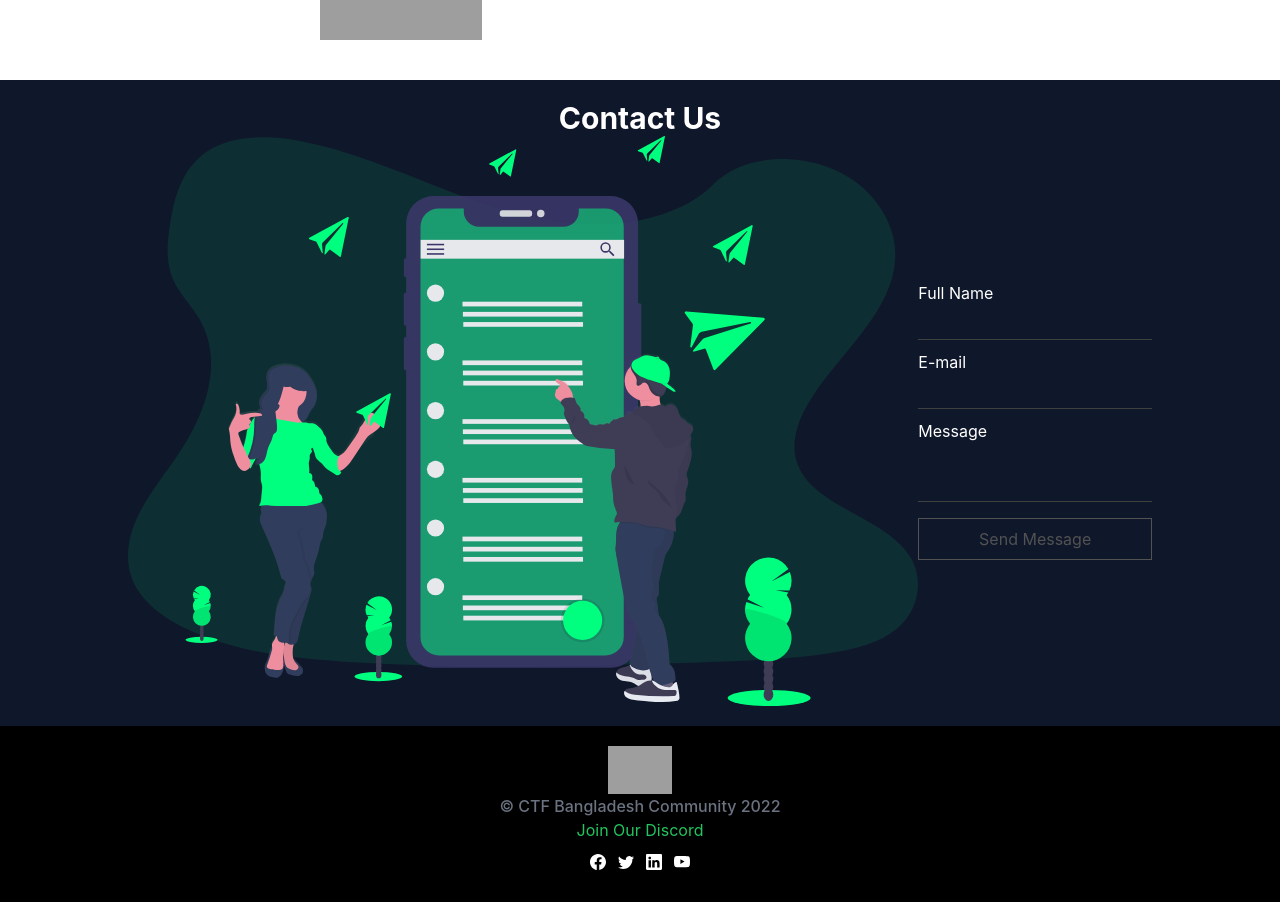
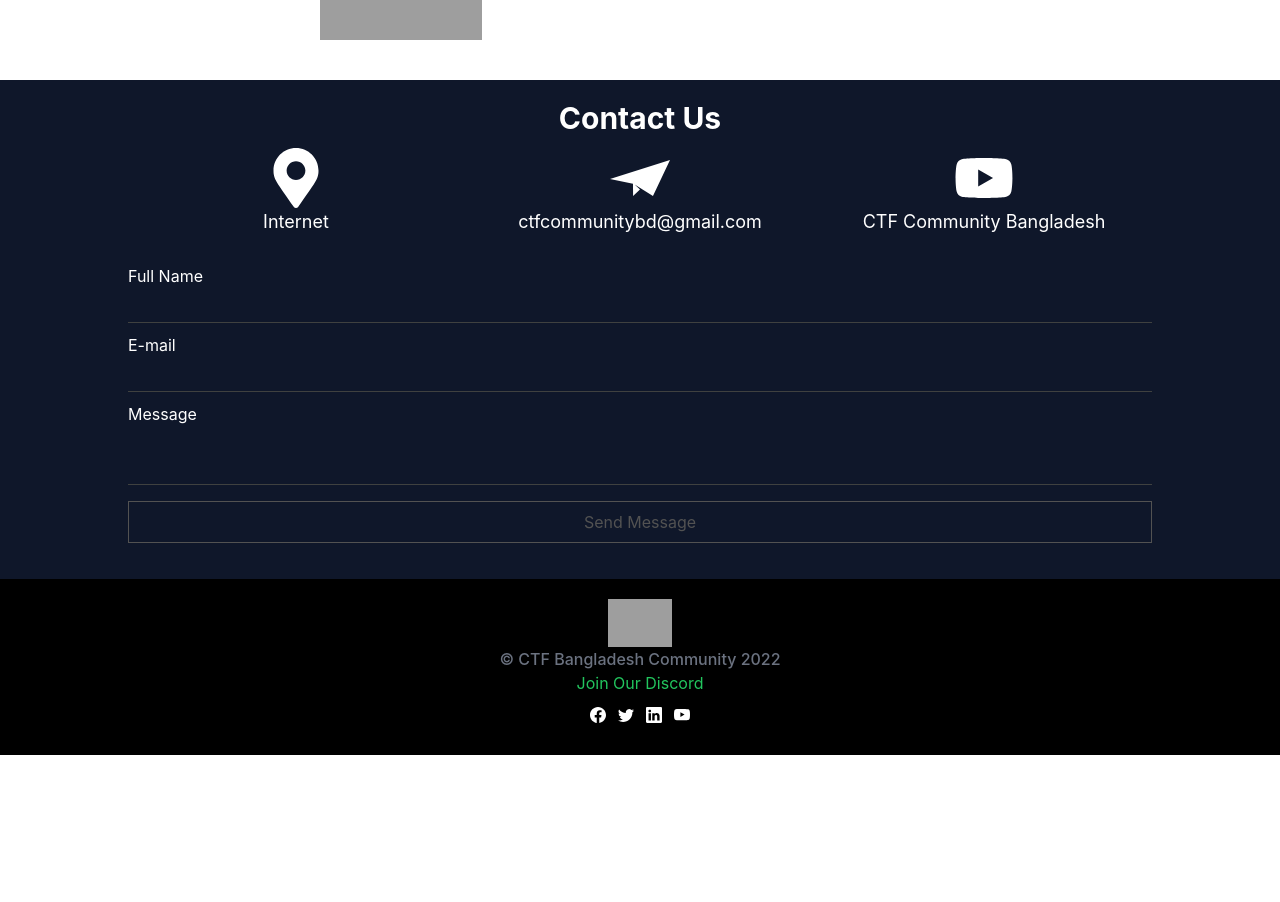
Before and after one commit to mohammad-aarif/ctf-community-bangladesh, a React (Create React App) app: page / in a window 1280 px wide. Shown: the part 2080-2982 px from the top of the page. After the commit the page ends 2835 px from the top, so only its background shows below. Built offline with nearby package versions, Linux system fonts and the light colour scheme; grey boxes are pictures that could not be loaded.

Commit message:
Contact Us section Updated

```diff
--- a/public/member.json
+++ b/public/member.json
@@ -122,7 +122,7 @@
       "timestamp": "22/09/2021 23:20:38",
       "email": "xapaosha@gmail.com",
       "name": "Rabby Sheikh",
-      "role": "Modarator",
+      "role": "Core Member",
       "desc": "Lorem ipsum dolor sit.",
       "facebook": "http://www.facebook.com/xapaosha",
       "twitter": "http://www.twitter.com/xapaosha",
--- a/src/views/Pages/Common/Footer.tsx
+++ b/src/views/Pages/Common/Footer.tsx
@@ -5,12 +5,12 @@ const Footer = () => {
         <div className='bg-black py-5'>
             <img className='w-16 mx-auto' src="https://i.ibb.co/82dQW7f/ctfbd.png" alt="" />
             <p className='text-gray-500 font-medium text-center'> &copy; CTF Bangladesh Community 2022</p>
-            <p className='text-green-500 text-center'>Join Our <a href="#">Discord</a></p>
+            <p className='text-green-500 text-center'>Join Our <a href="/">Discord</a></p>
 
             <div className="flex py-3 items-center justify-center">
-                <a href='#'><BsFacebook style={{color: 'white'}}/></a>
-                <a className='pl-3' href='#'><BsTwitter  style={{color: 'white'}}/></a>
-                <a className='pl-3' href='#'><BsLinkedin  style={{color: 'white'}}/></a>
+                <a href='/'><BsFacebook style={{color: 'white'}}/></a>
+                <a className='pl-3' href='/'><BsTwitter  style={{color: 'white'}}/></a>
+                <a className='pl-3' href='/'><BsLinkedin  style={{color: 'white'}}/></a>
                 <a className='pl-3' href='https://www.youtube.com/channel/UCMy-tw0qXKSkYgTLJ1R9rqw/videos'><BsYoutube style={{color: 'white'}}/></a>
             </div>
         </div>
--- a/src/views/Pages/Home/Contact.jsx
+++ b/src/views/Pages/Home/Contact.jsx
@@ -1,6 +1,8 @@
 import React, { useRef } from 'react';
 import '../../../css/contact.css';
 import emailjs from '@emailjs/browser';
+import { FaMapMarkerAlt, FaYoutube } from "react-icons/fa";
+import { SiMinutemailer } from "react-icons/si"
 
 import emailImage from '../../../assets/svg/email.svg'
 
@@ -23,11 +25,22 @@ const Contact = () => {
     return (
         <div id='contact' className='px-32 py-5 bg-slate-900 text-white'>
             <h1 className='font-bold text-3xl text-center'>Contact Us</h1>
-            <div className="flex justify-center items-center">
-                <div className="contact-img">
-                    <img style={{width: '100%'}} src={emailImage} alt=""/>
+            <div className="">
+                <div className="grid grid-cols-3 sm:grid-cols-1 md:grid-cols-1 lg:grid-cols-3 gap-2">
+                    <div className = "px-7 py-3">
+                        <FaMapMarkerAlt style={{fontSize: "60px", margin: '0 auto'}}/>
+                        <p className="text-center text-lg">Internet</p>
+                    </div>
+                    <div className = "px-7 py-3">
+                        <SiMinutemailer style={{fontSize: "60px", margin: '0 auto'}}/>
+                        <p className="text-center text-lg">ctfcommunitybd@gmail.com</p>
+                    </div>
+                    <div className = "px-7 py-3">
+                        <FaYoutube style={{fontSize: "60px", margin: '0 auto'}}/>
+                        <p className="text-center text-lg"><a href="https://www.youtube.com/channel/UCMy-tw0qXKSkYgTLJ1R9rqw/videos">CTF Community Bangladesh</a> </p>
+                    </div>
                 </div>
-                <div className="contact-form">
+                <div className="contact-form py-4">
                     <form ref={form} onSubmit={sendEmail}>
                             <label htmlFor="name">Full Name</label><br />
                             <input type="text" name="from_name" id="" /><br />
```
